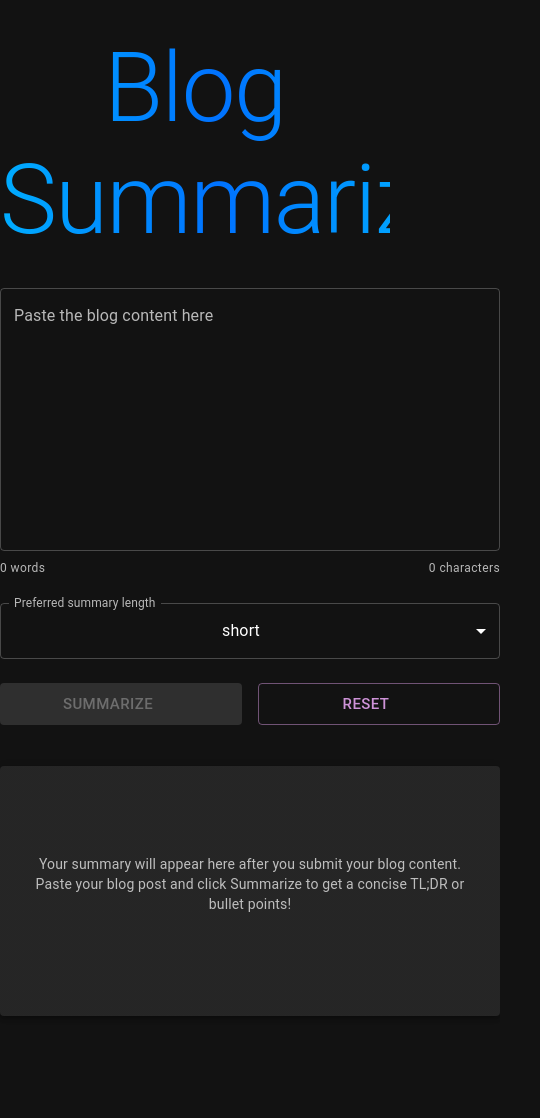
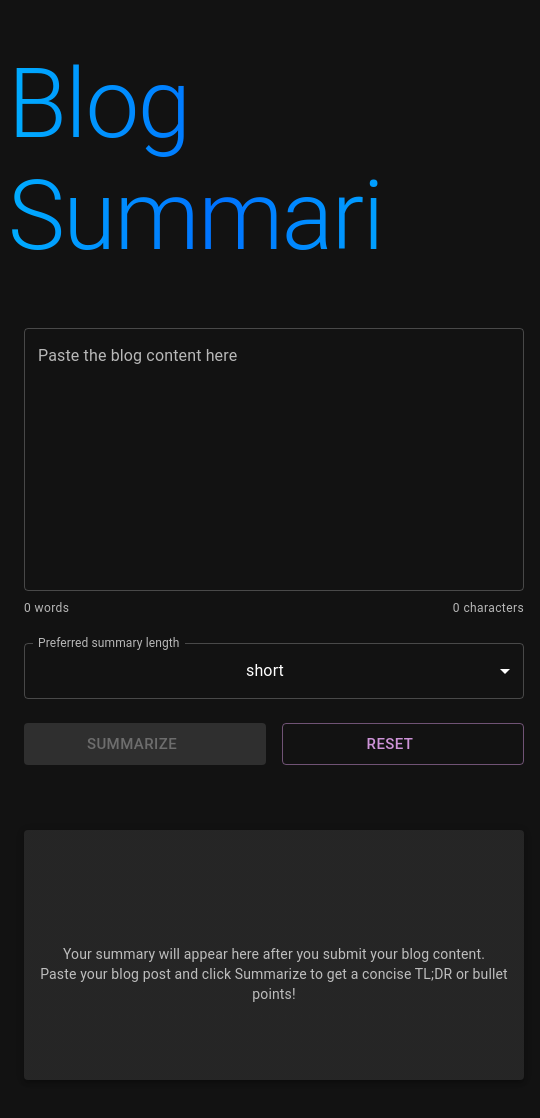
Before and after one commit to balayokesh/blog-summarizer, a React (Vite) app in the folder frontend/: page / in a window 390 px wide. Shown: the top 1118 px of the page, 540 px wide, since content can reach past the window. Before the commit the page ends 1041 px from the top, so only its background shows below. Built offline with nearby package versions, Linux system fonts and the light colour scheme; some icons are missing.

Commit message:
Mobile UI enhancement

```diff
--- a/frontend/src/App.css
+++ b/frontend/src/App.css
@@ -1,5 +1,6 @@
 #root {
   text-align: center;
+  padding: 16px;
 }
 
 .main-container {
@@ -14,6 +15,7 @@
   justify-content: center;
   align-items: center;
   margin: auto;
+  padding: 16px;
 }
 
 .summary-section .MuiPaper-root {
@@ -21,6 +23,7 @@
   width: 500px;
   max-width: 100%;
   box-sizing: border-box;
+  padding: 50px 10px;
 }
 
 /* Medium devices (tablets, 768px and up) */
@@ -36,6 +39,18 @@
   .summary-section .MuiPaper-root {
     max-height: 250px;
     min-height: 180px;
+  }
+
+  .form-section, .summary-section {
+    padding: 24px 16px;
+  }
+
+  #root {
+    padding: 16px 8px;
+  }
+
+  .masked-title {
+    font-size: 2rem;
   }
 }
 
--- a/frontend/src/App.jsx
+++ b/frontend/src/App.jsx
@@ -57,7 +57,9 @@ function App() {
 		setSummarizedText('');
 		setBullets([]);
 		try {
-			const response = await fetch('https://blog-summarizer-fetn.onrender.com/summarize', {
+			// const backendUrl = "http://localhost:3001"
+			const backendUrl = "https://blog-summarizer-fetn.onrender.com"
+			const response = await fetch(`${backendUrl}/summarize`, {
 				method: 'POST',
 				headers: { 'Content-Type': 'application/json' },
 				body: JSON.stringify({ text: blogContent, length: lengthOption })
@@ -106,13 +108,13 @@ function App() {
 	return (
 		<>
 			<Box sx={{ display: 'flex', flexDirection: 'column', minHeight: '100vh' }}>
-				<Typography variant="h1" component="h1" align="center" sx={{ my: 4 }} className="masked-title">
+				<Typography variant="h1" component="h1" align="center" sx={{ my: 4, textAlign: { xs: 'left', md: 'center' } }} className="masked-title">
 					Blog Summarizer
 				</Typography>
 
 				<Box className="main-container" sx={{ flex: 1 }}>
 					<Box className="form-section">
-						<Box sx={{ width: 500, maxWidth: '100%' }} style={{ minWidth: 500 }}>
+						<Box sx={{ width: 500, maxWidth: '100%', minWidth: { xs: '100%', sm: 500 } }}>
 							<FormControl fullWidth sx={{ mb: 3 }}>
 								<TextField
 									fullWidth
@@ -184,7 +186,7 @@ function App() {
 					</Box>
 
 					<Box className="summary-section">
-						<Paper elevation={3} style={{ height: 425, position: 'relative' }} sx={{ p: 3, minHeight: 300, minWidth: 500, display: 'flex', flexDirection: 'column', alignItems: 'center', justifyContent: 'flex-start' }}>
+						<Paper elevation={3} style={{ height: 445, position: 'relative' }}>
 							{/* Floating copy button */}
 							{(summarizedText && !isDefaultSummary || bullets.length > 0) && (
 								<IconButton
```
